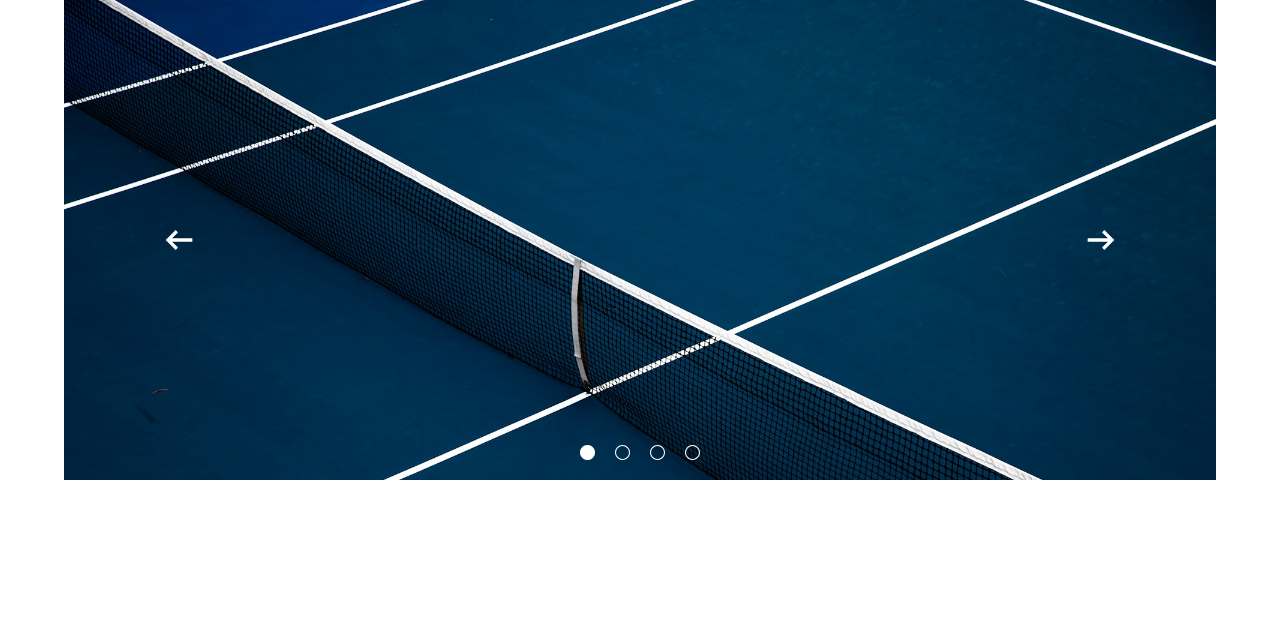
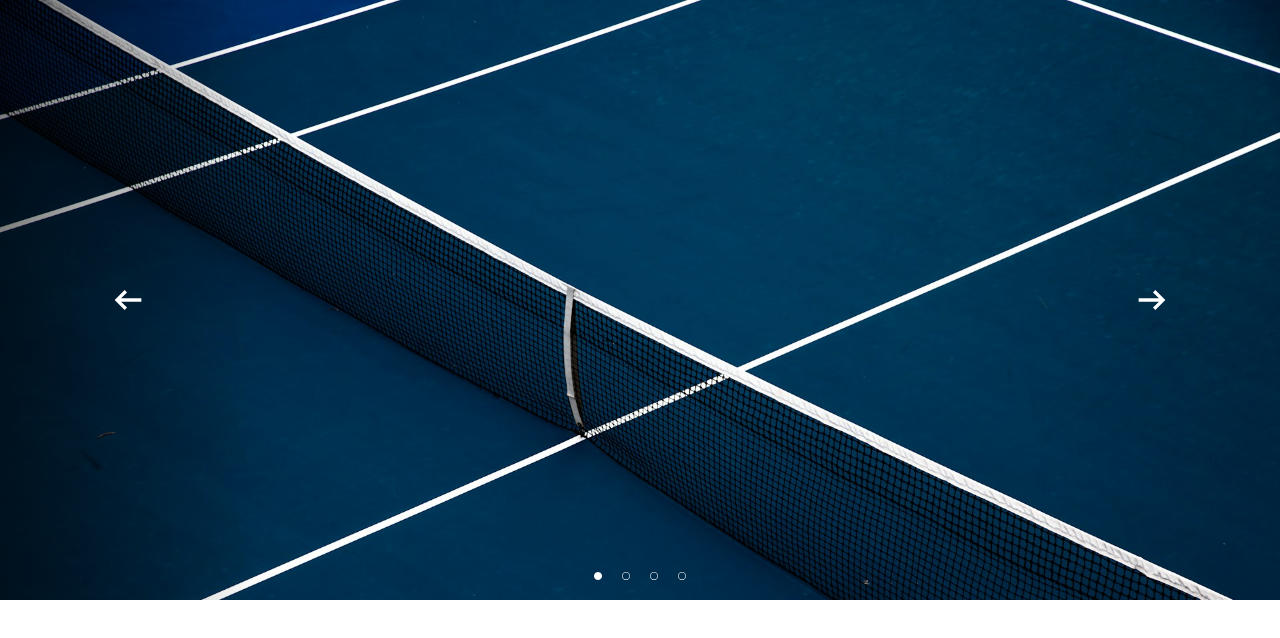
Before and after one commit to canizalesJd/vanilla-slider, a website built with webpack: page dist/index.html in a window 1280 px wide. Built offline with nearby package versions, Linux system fonts and the light colour scheme; files whose address does not match are found by name.

Commit message:
Reducing size of circle buttons

```diff
--- a/src/main.js
+++ b/src/main.js
@@ -3,5 +3,5 @@ import Slider from "./Slider";
 const container = document.querySelector(".slider");
 const images = ["images/1.jpg", "images/2.jpg", "images/3.jpg", "images/4.jpg"];
 
-const slider = new Slider(container, images, "90vw", "60vh");
+const slider = new Slider(container, images, "100%", "100%");
 slider.createSlider();
```
Also changed, not shown: dist/css/styles.css, dist/index.html, dist/main.js.
